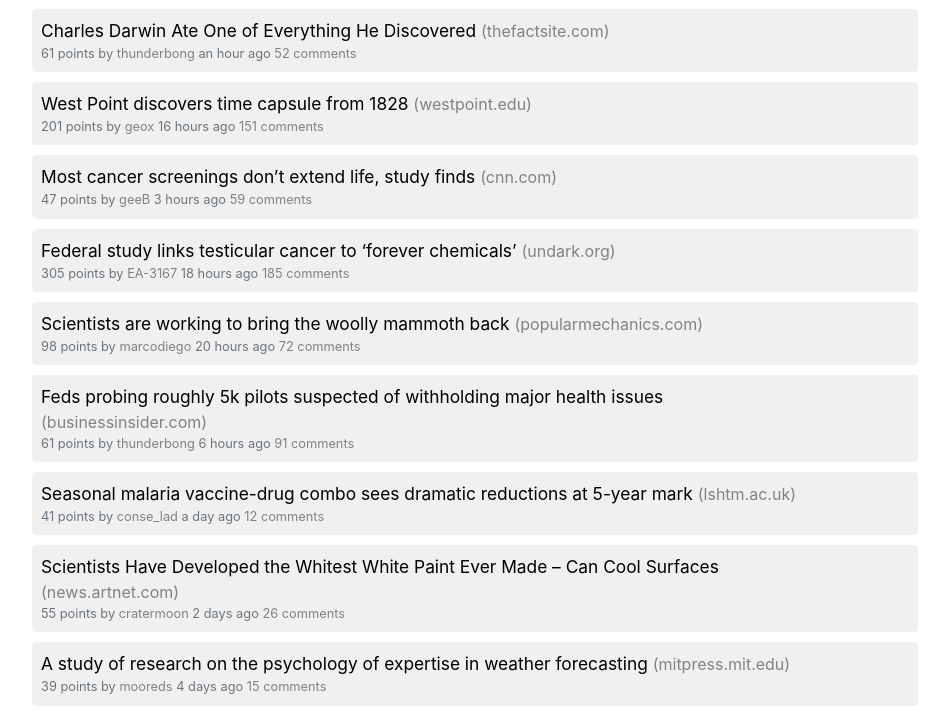
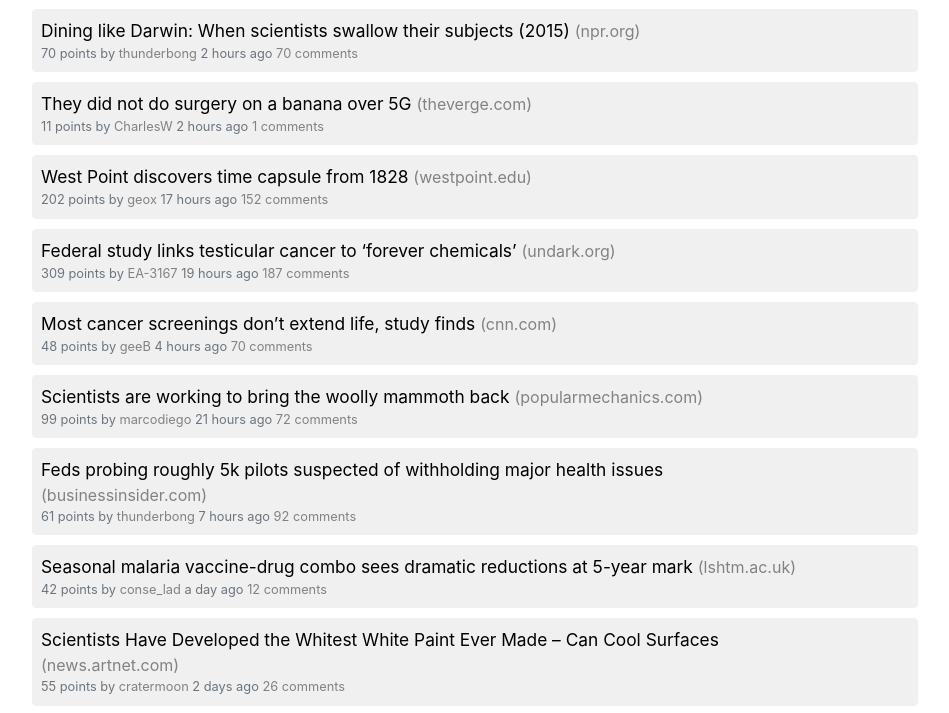
Before and after one commit to agurvets/agurvets.github.io, a plain HTML site: page index.html in a window 1280 px wide. Shown: the part 52-765 px from the top of the page, without its empty margins (165-1114 px from the left). Drawn offline with nearby package versions, Linux system fonts and the light colour scheme.

Commit message:
automated update

```diff
--- a/index.html
+++ b/index.html
@@ -50,19 +50,40 @@
 
                     <article class="item-wrapper">
                         <div class="item">
-                            <a class="title" href="https://www.thefactsite.com/charles-darwin-eating-habits/" target="_blank">
-                            Charles Darwin Ate One of Everything He Discovered
+                            <a class="title" href="https://www.npr.org/sections/thesalt/2015/08/12/430075644/dining-like-darwin-when-scientists-swallow-their-subjects" target="_blank">
+                            Dining like Darwin: When scientists swallow their subjects (2015)
                             </a>
 
                             <span class="subtitle">
-                                <a class="domain-link" href="https://news.ycombinator.com/from?site=thefactsite.com" target="_blank">(thefactsite.com)</a>
+                                <a class="domain-link" href="https://news.ycombinator.com/from?site=npr.org" target="_blank">(npr.org)</a>
                             </span>
 
                             <div class="d-flex justify-content-between align-items-center">
                                 <small class="text-muted text-left subtitle">
-                                    61 points by <a href="https://news.ycombinator.com/user?id=thunderbong" target="_blank">thunderbong</a> an hour ago
+                                    70 points by <a href="https://news.ycombinator.com/user?id=thunderbong" target="_blank">thunderbong</a> 2 hours ago
 
-                                    <a href="https://news.ycombinator.com/item?id=37297360" target="_blank">52 comments</a>
+                                    <a href="https://news.ycombinator.com/item?id=37297360" target="_blank">70 comments</a>
+
+                                </small>
+                            </div>
+                        </div>
+                    </article>
+
+                    <article class="item-wrapper">
+                        <div class="item">
+                            <a class="title" href="https://www.theverge.com/2023/8/28/23846049/banana-surgery-5g-video-viral" target="_blank">
+                            They did not do surgery on a banana over 5G
+                            </a>
+
+                            <span class="subtitle">
+                                <a class="domain-link" href="https://news.ycombinator.com/from?site=theverge.com" target="_blank">(theverge.com)</a>
+                            </span>
+
+                            <div class="d-flex justify-content-between align-items-center">
+                                <small class="text-muted text-left subtitle">
+                                    11 points by <a href="https://news.ycombinator.com/user?id=CharlesW" target="_blank">CharlesW</a> 2 hours ago
+
+                                    <a href="https://news.ycombinator.com/item?id=37297965" target="_blank">1 comments</a>
 
                                 </small>
                             </div>
@@ -81,9 +102,30 @@
 
                             <div class="d-flex justify-content-between align-items-center">
                                 <small class="text-muted text-left subtitle">
-                                    201 points by <a href="https://news.ycombinator.com/user?id=geox" target="_blank">geox</a> 16 hours ago
+                                    202 points by <a href="https://news.ycombinator.com/user?id=geox" target="_blank">geox</a> 17 hours ago
 
-                                    <a href="https://news.ycombinator.com/item?id=37289067" target="_blank">151 comments</a>
+                                    <a href="https://news.ycombinator.com/item?id=37289067" target="_blank">152 comments</a>
+
+                                </small>
+                            </div>
+                        </div>
+                    </article>
+
+                    <article class="item-wrapper">
+                        <div class="item">
+                            <a class="title" href="https://undark.org/2023/08/22/federal-study-links-testicular-cancer-to-forever-chemicals/" target="_blank">
+                            Federal study links testicular cancer to ‘forever chemicals’
+                            </a>
+
+                            <span class="subtitle">
+                                <a class="domain-link" href="https://news.ycombinator.com/from?site=undark.org" target="_blank">(undark.org)</a>
+                            </span>
+
+                            <div class="d-flex justify-content-between align-items-center">
+                                <small class="text-muted text-left subtitle">
+                                    309 points by <a href="https://news.ycombinator.com/user?id=EA-3167" target="_blank">EA-3167</a> 19 hours ago
+
+                                    <a href="https://news.ycombinator.com/item?id=37288208" target="_blank">187 comments</a>
 
                                 </small>
                             </div>
@@ -102,30 +144,9 @@
 
                             <div class="d-flex justify-content-between align-items-center">
                                 <small class="text-muted text-left subtitle">
-                                    47 points by <a href="https://news.ycombinator.com/user?id=geeB" target="_blank">geeB</a> 3 hours ago
+                                    48 points by <a href="https://news.ycombinator.com/user?id=geeB" target="_blank">geeB</a> 4 hours ago
 
-                                    <a href="https://news.ycombinator.com/item?id=37296122" target="_blank">59 comments</a>
-
-                                </small>
-                            </div>
-                        </div>
-                    </article>
-
-                    <article class="item-wrapper">
-                        <div class="item">
-                            <a class="title" href="https://undark.org/2023/08/22/federal-study-links-testicular-cancer-to-forever-chemicals/" target="_blank">
-                            Federal study links testicular cancer to ‘forever chemicals’
-                            </a>
-
-                            <span class="subtitle">
-                                <a class="domain-link" href="https://news.ycombinator.com/from?site=undark.org" target="_blank">(undark.org)</a>
-                            </span>
-
-                            <div class="d-flex justify-content-between align-items-center">
-                                <small class="text-muted text-left subtitle">
-                                    305 points by <a href="https://news.ycombinator.com/user?id=EA-3167" target="_blank">EA-3167</a> 18 hours ago
-
-                                    <a href="https://news.ycombinator.com/item?id=37288208" target="_blank">185 comments</a>
+                                    <a href="https://news.ycombinator.com/item?id=37296122" target="_blank">70 comments</a>
 
                                 </small>
                             </div>
@@ -144,7 +165,7 @@
 
                             <div class="d-flex justify-content-between align-items-center">
                                 <small class="text-muted text-left subtitle">
-                                    98 points by <a href="https://news.ycombinator.com/user?id=marcodiego" target="_blank">marcodiego</a> 20 hours ago
+                                    99 points by <a href="https://news.ycombinator.com/user?id=marcodiego" target="_blank">marcodiego</a> 21 hours ago
 
                                     <a href="https://news.ycombinator.com/item?id=37287239" target="_blank">72 comments</a>
 
@@ -165,9 +186,9 @@
 
                             <div class="d-flex justify-content-between align-items-center">
                                 <small class="text-muted text-left subtitle">
-                                    61 points by <a href="https://news.ycombinator.com/user?id=thunderbong" target="_blank">thunderbong</a> 6 hours ago
+                                    61 points by <a href="https://news.ycombinator.com/user?id=thunderbong" target="_blank">thunderbong</a> 7 hours ago
 
-                                    <a href="https://news.ycombinator.com/item?id=37292985" target="_blank">91 comments</a>
+                                    <a href="https://news.ycombinator.com/item?id=37292985" target="_blank">92 comments</a>
 
                                 </small>
                             </div>
@@ -186,7 +207,7 @@
 
                             <div class="d-flex justify-content-between align-items-center">
                                 <small class="text-muted text-left subtitle">
-                                    41 points by <a href="https://news.ycombinator.com/user?id=conse_lad" target="_blank">conse_lad</a> a day ago
+                                    42 points by <a href="https://news.ycombinator.com/user?id=conse_lad" target="_blank">conse_lad</a> a day ago
 
                                     <a href="https://news.ycombinator.com/item?id=37281093" target="_blank">12 comments</a>
 
@@ -270,7 +291,7 @@
 
                             <div class="d-flex justify-content-between align-items-center">
                                 <small class="text-muted text-left subtitle">
-                                    13 points by <a href="https://news.ycombinator.com/user?id=xrayarx" target="_blank">xrayarx</a> 23 hours ago
+                                    13 points by <a href="https://news.ycombinator.com/user?id=xrayarx" target="_blank">xrayarx</a> a day ago
 
                                     <a href="https://news.ycombinator.com/item?id=37286016" target="_blank">9 comments</a>
 
@@ -291,7 +312,7 @@
 
                             <div class="d-flex justify-content-between align-items-center">
                                 <small class="text-muted text-left subtitle">
-                                    158 points by <a href="https://news.ycombinator.com/user?id=iamarunbrahma" target="_blank">iamarunbrahma</a> 3 days ago
+                                    159 points by <a href="https://news.ycombinator.com/user?id=iamarunbrahma" target="_blank">iamarunbrahma</a> 3 days ago
 
                                     <a href="https://news.ycombinator.com/item?id=37259753" target="_blank">107 comments</a>
 
@@ -354,7 +375,7 @@
 
                             <div class="d-flex justify-content-between align-items-center">
                                 <small class="text-muted text-left subtitle">
-                                    79 points by <a href="https://news.ycombinator.com/user?id=lxm" target="_blank">lxm</a> 2 days ago
+                                    79 points by <a href="https://news.ycombinator.com/user?id=lxm" target="_blank">lxm</a> 3 days ago
 
                                     <a href="https://news.ycombinator.com/item?id=37266189" target="_blank">254 comments</a>
 
```
Also changed, not shown: hackermd/src/build/index.html (+58 -37 lines), top.csv (+9 -8 lines).
